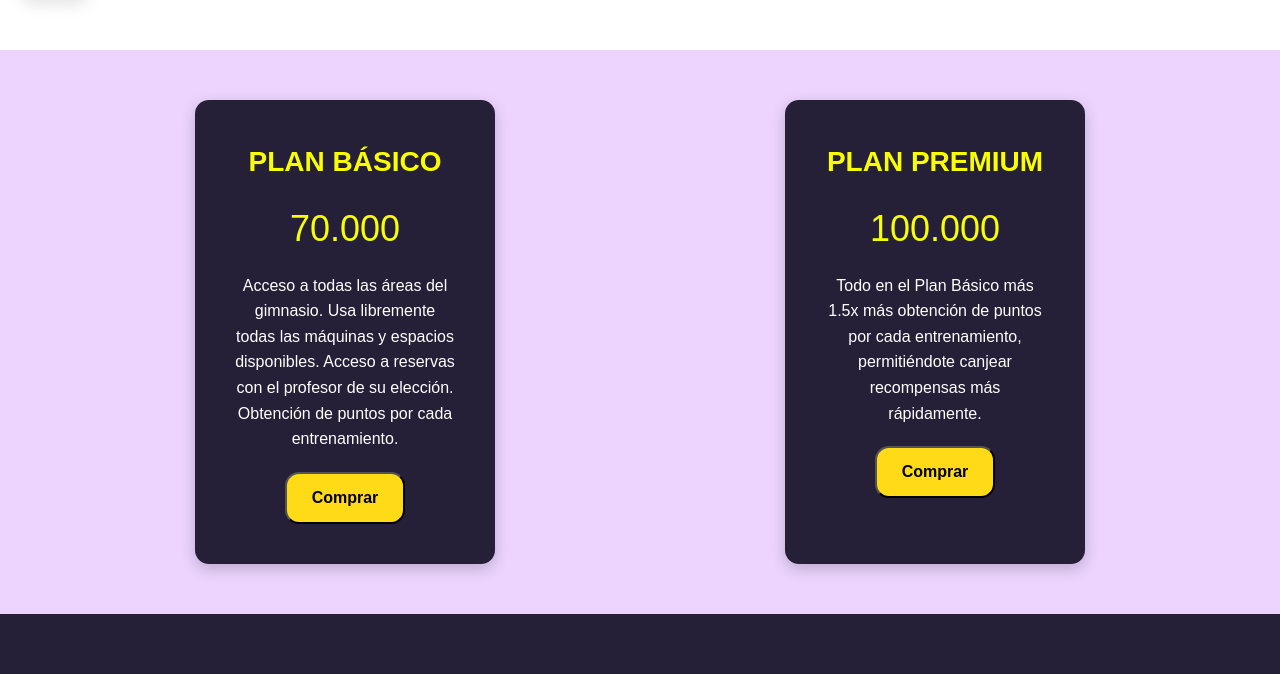
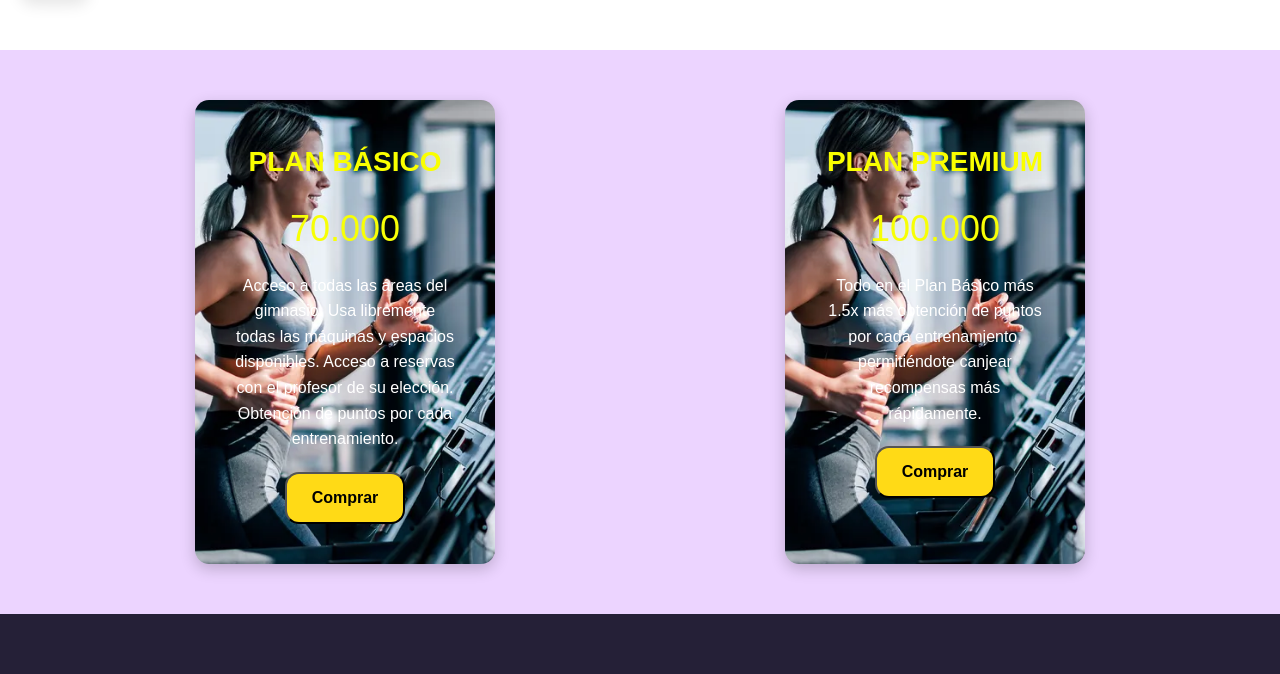
Before and after one commit to JuanQuiroga12/Pagina-web, a PHP site: page / in a window 1280 px wide. Shown: the part 869-1543 px from the top of the page. Run offline with PHP 8.4, Linux system fonts and the light colour scheme; some libraries are stand-ins or nearby versions.

Commit message:
cambio de imagen planes

```diff
--- a/styles.css
+++ b/styles.css
@@ -133,7 +133,10 @@ body {
 }
 
 .plan {
-  background-color: #252037;
+  background-image: url('public/images/ejercicios_para_rejuvenecer_la_edad_metabolica.webp');
+  background-size: cover;
+  background-position: center;
+  background-repeat: no-repeat;
   color: white;
   text-align: center;
   padding: 40px;
```
Also changed, not shown: public/images/ejercicios_para_rejuvenecer_la_edad_metabolica.webp (added).
